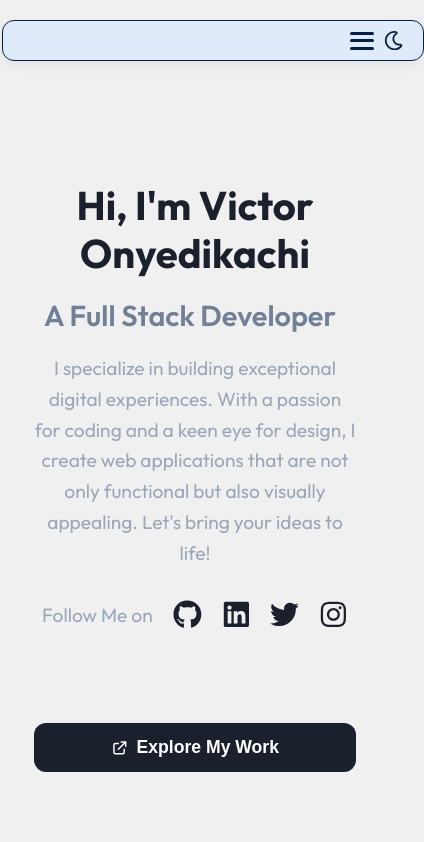
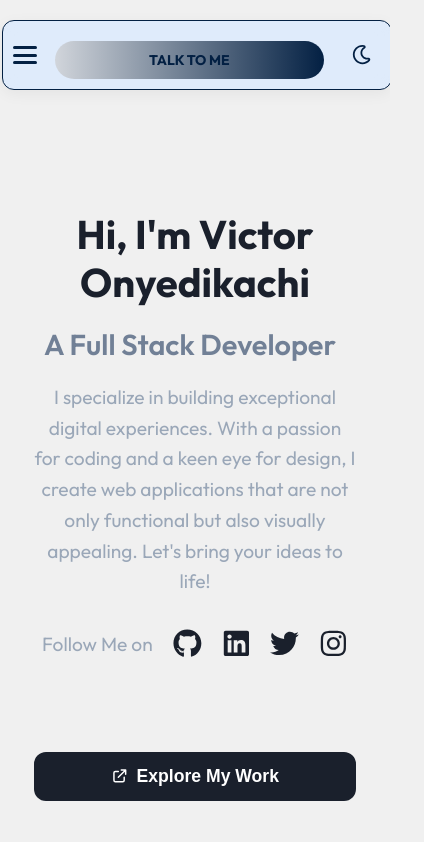
Before and after one commit to vioscott/portfolio-react, a React (Vite) app: page / in a window 390 px wide. Shown: the top 842 px of the page, 424 px wide, since content can reach past the window. Built offline with nearby package versions, Linux system fonts and the light colour scheme; no server answers; the database is empty.

Commit message:
Fix root width and layout on mobile

```diff
--- a/src/components/navbar/Navbar.css
+++ b/src/components/navbar/Navbar.css
@@ -14,7 +14,7 @@
   z-index: 1000;
   box-shadow: 0 4px 15px rgba(0, 0, 0, 0.05);
   transition: all 0.3s ease;
-  min-width: 400px;
+  /* min-width: 400px; */
   max-width: 40%;
 }
 
@@ -130,7 +130,7 @@
 /* Mobile Nav Menu (Fixed & Scrollable) */
 @media (max-width: 700px) {
   .navbar {
-    max-width: 80%;
+    max-width: 100%;
     padding: 5px 20px;
     margin: auto;
     left: 2px;
@@ -165,7 +165,9 @@
   }
 
   .nav-connect {
-    display: none;
+    margin: 10px auto 0;
+    width: 60%;
+    text-align: center;
   }
 
   .nav-connect a {
--- a/src/index.css
+++ b/src/index.css
@@ -1,16 +1,26 @@
-*{
+* {
   margin: 0;
   padding: 0;
   transition: background-color 0.5s ease, color 0.5s ease;
 }
-body{
+
+html,
+body,
+#root {
+  width: 100%;
+  min-height: 100vh;
+  margin: 0;
+  padding: 0;
+  overflow-x: hidden; /* Prevent horizontal scroll */
+}
+
+body {
   font-family: 'outfit';
   background-color: #f0f0f0;
   color: #032043;
-    height: 100vh;
-    overflow-y: auto;
   transition: background-color 0.5s ease, color 0.5s ease;
 }
+
 body.dark {
   background-color: #1a202c;
   color: #f1f5f9;
```
Lines whose indentation alone changed are shown as unchanged.
